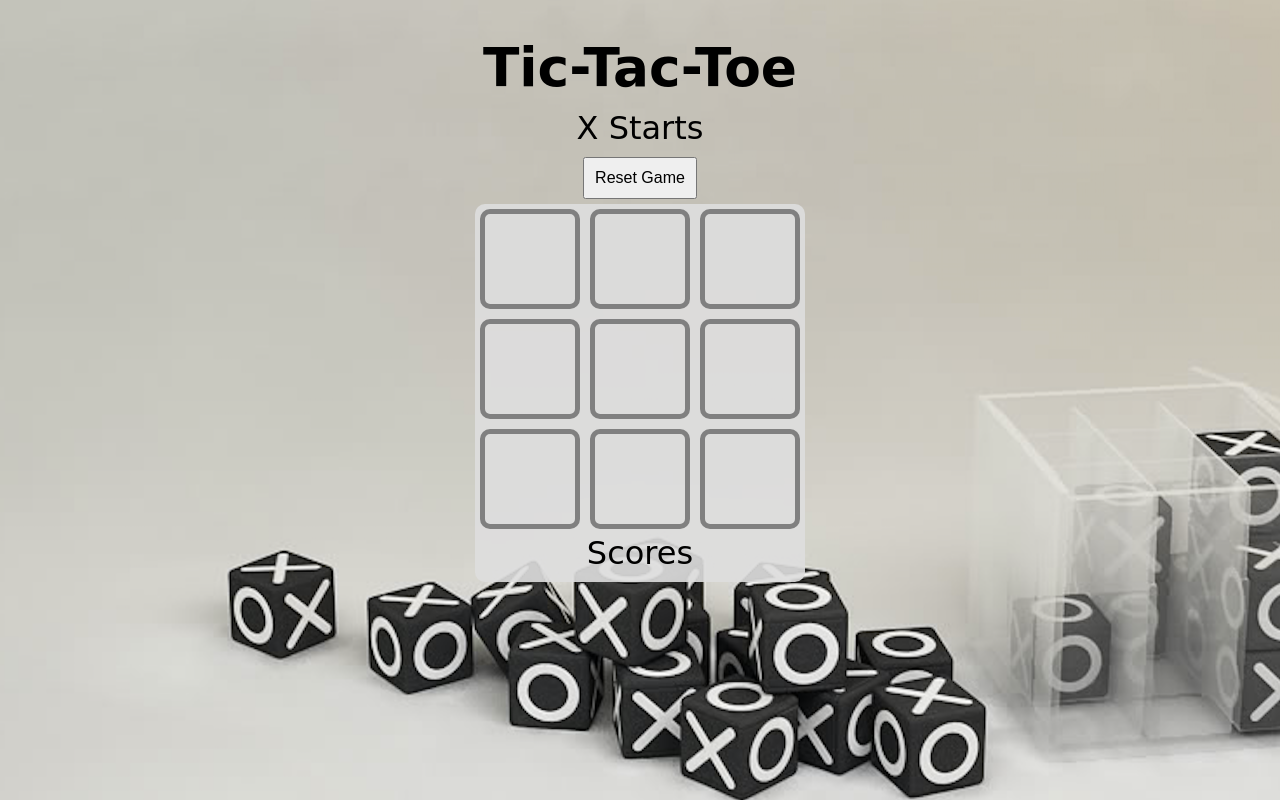
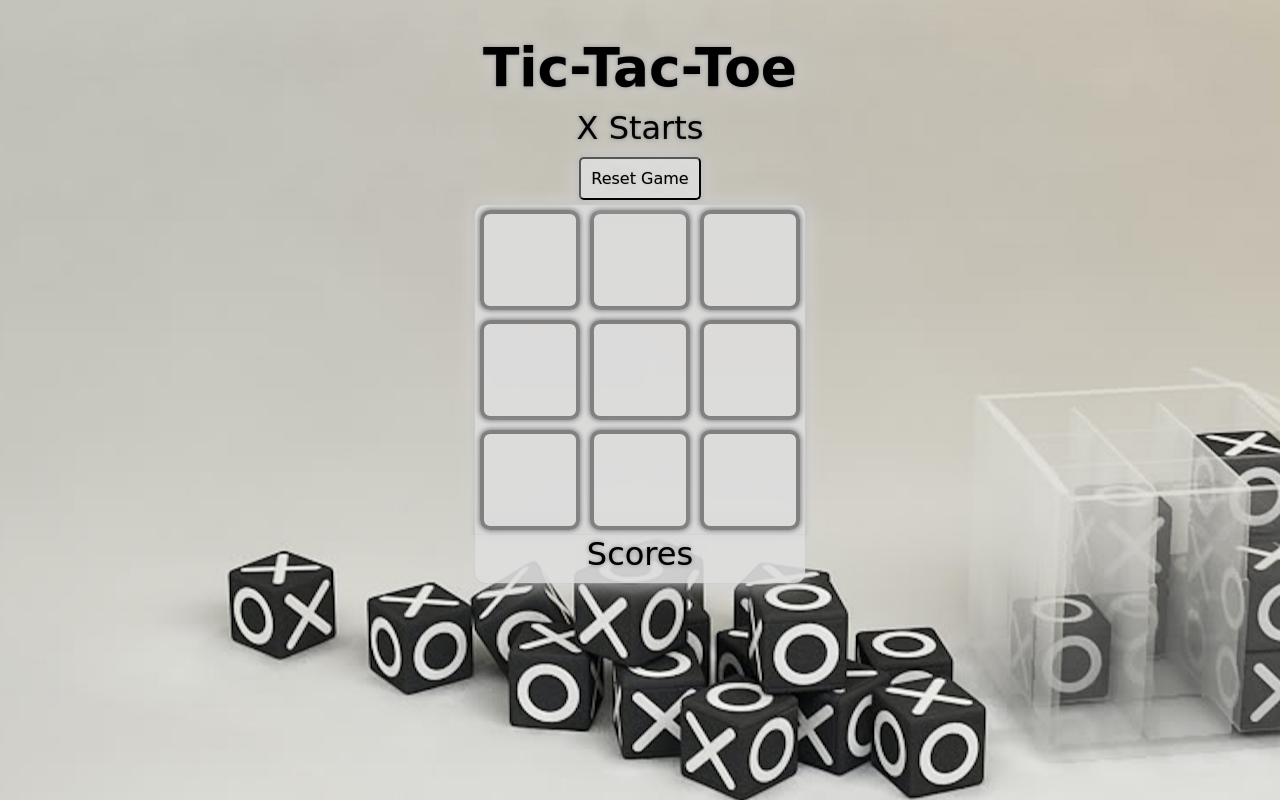
Before and after one commit to LaaLaa23/tic-tac-toe, a plain HTML site: page index.html in a window 1280 px wide. Drawn offline with Linux system fonts and the light colour scheme; a web font is replaced by a local one.

Commit message:
one last try i hope

```diff
--- a/css/tic-tac-toe-box.css
+++ b/css/tic-tac-toe-box.css
@@ -13,52 +13,56 @@
 }
 
 body {
-  background-image: url(../images/tttwp2.png);
-  background-repeat: no-repeat;
-  background-position: left;
   /*font-family: 'Patrick Hand SC', cursive;*/
   /*font-family: 'Just Me Again Down Here', cursive;*/
   font-family: 'Schoolbell', cursive;
   /*font-family: 'Press Start 2P', cursive;*/
   /*font-family: 'Shojumaru', cursive;*/
   /*font-family: 'Nosifer', cursive;*/
-
+  background-image: url(../images/tttwp2.png);
+  background-repeat: no-repeat;
+  background-position: left;
 }
 
 .container {
+  text-align: center;
   width: 330px;
   margin: 0 auto;
-  text-align: center;
 }
 
 h1 {
   font-size:40pt;
+  text-shadow: 0 0 1px grey, 0 0 25px lightgrey, 0 0 5px grey;
   margin-bottom: 10px;
 }
 
 .message {
   font-size: 32px;
+  text-shadow: 0 0 1px grey, 0 0 25px lightgrey, 0 0 5px grey;
   padding-bottom: 10px;
 }
 
 .gameboard {
+  font-size: 80px;
+  text-shadow: 0 0 1px grey, 0 0 25px lightgrey, 0 0 5px grey;
   background-color: rgba(222, 222, 222, 0.9);
   width: 330px;
   height: 330px;
   border-top-left-radius: 10px;
   border-top-right-radius: 10px;
-  font-size: 80px;
+  box-shadow: 0 0 5px lightgrey, 0 0 25px lightgrey, 0 0 5px grey;
 }
 
 .tile {
   display: inline-block;
-  border: 5px solid grey;
-  border-radius: 10px;
+  text-align: center;
+  float: left;
   margin: 5px;
   width: 100px;
   height: 100px;
-  float: left;
-  text-align: center;
+  border: 4px solid grey;
+  border-radius: 10px;
+  box-shadow: 0 0 5px grey, 0 0 15px lightgrey, 0 0 5px grey;
 }
 
 .tile:hover {
@@ -66,9 +70,18 @@ h1 {
 }
 
 .reset {
+  font-family: 'Schoolbell', cursive;
   font-size: 16px;
+  text-shadow: 0 0 1px lightgrey, 0 0 25px lightgrey, 0 0 1px grey;
   padding: 10px;
   margin-bottom: 5px;
+  background-color: rgba(222, 222, 222, 0.9);
+  border-radius: 5px;
+  box-shadow: 0 0 5px lightgrey, 0 0 25px lightgrey, 0 0 5px grey;
+}
+
+.reset:hover {
+  background-color: lightgrey;
 }
 
 .win {
@@ -76,9 +89,11 @@ h1 {
 }
 
 .scorecard {
+  font-size: 32px;
+  text-shadow: 0 0 1px grey, 0 0 25px lightgrey, 0 0 5px grey;
+  background-color: rgba(222, 222, 222, 0.9);
+  padding-bottom: 10px;
   border-bottom-left-radius: 10px;
   border-bottom-right-radius: 10px;
-  background-color: rgba(222, 222, 222, 0.9);
-  font-size: 32px;
-  padding-bottom: 10px;
+  box-shadow: 0 0 1px lightgrey, 0 0 25px lightgrey, 0 0 1px grey;
 }
```
Also changed, not shown: 1 other file.
